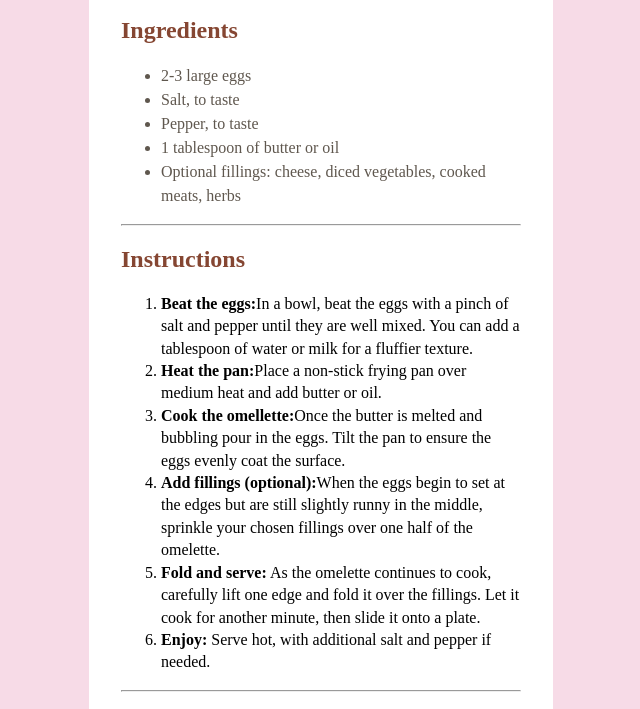
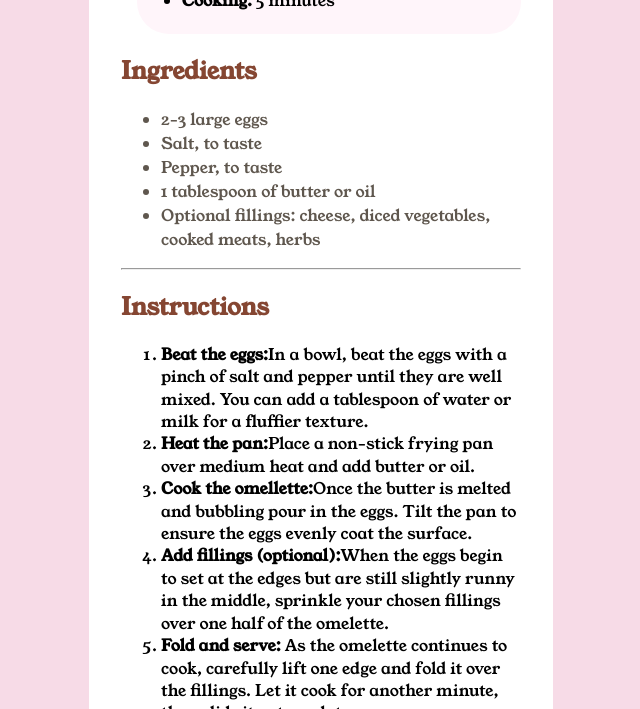
Before and after one commit to ejike-allwell/recipe-page, a plain HTML site: page index.html in a window 1280 px wide. Shown: the part 562-1271 px from the top of the page, without its empty margins (319-959 px from the left). Drawn offline with Linux system fonts and the light colour scheme.

Commit message:
modify stylesheet to add fonts

```diff
--- a/style.css
+++ b/style.css
@@ -4,9 +4,18 @@
     --prepare-color: hsl(330, 100%, 98%);
     --font-color: hsl(30, 10%, 34%);
 }
+@font-face {
+    font-family: 'myFont';
+    src: url(assets/fonts/young-serif/YoungSerif-Regular.ttf);
+}
+@font-face {
+    font-family: 'my2font';
+    src: url(assets/fonts/outfit/Outfit-VariableFont_wght.ttf);
+}
 @media screen and (min-width:20rem) {
     body{
         background-color: var(--bg-color);
+        font-family:'myFont','my2font',Verdana, Geneva, Tahoma, sans-serif;
     }
     img{
         max-width: 100%;
@@ -77,6 +86,7 @@
         background-color:rgb(247, 219, 231);
         display: grid;
         place-content: center;
+        font-family:'myFont','my2font',Verdana, Geneva, Tahoma, sans-serif;
     }
     .container{
         width: 25rem;
```
